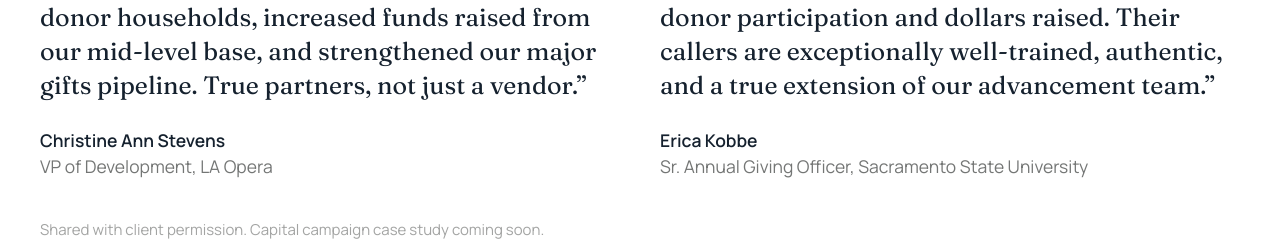
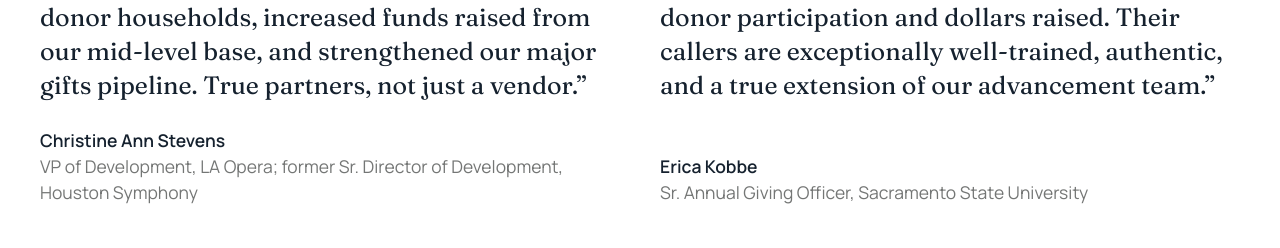
Before and after one commit to Catapultfundraising/catapult-fundraising-website, a Next.js app: page / in a window 1280 px wide. Shown: the part 4864-5112 px from the top of the page. Built offline with nearby package versions, Linux system fonts and the light colour scheme.

Commit message:
Add Christine Ann Stevens' former Houston Symphony role to her testimonial attribution

```diff
--- a/components/testimonial-strip.tsx
+++ b/components/testimonial-strip.tsx
@@ -15,7 +15,7 @@ const QUOTES = [
     quote:
       "Catapult's fractional officers seamlessly amplified our staff capacity. We grew our total donor households, increased funds raised from our mid-level base, and strengthened our major gifts pipeline. True partners, not just a vendor.",
     name: "Christine Ann Stevens",
-    org: "VP of Development, LA Opera",
+    org: "VP of Development, LA Opera; former Sr. Director of Development, Houston Symphony",
   },
   {
     quote:
```
